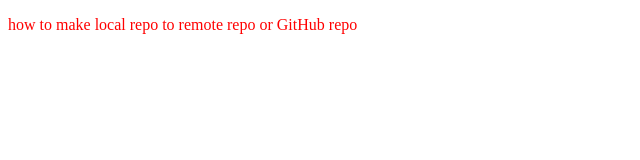
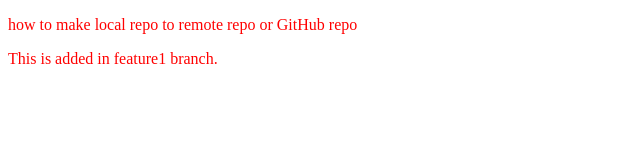
Before and after one commit to ujjwal0182/LocalRepo, a plain HTML site: page index.html in a window 1280 px wide. Shown: the whole page, without its empty margins (0-640 px from the left). Drawn offline with Linux system fonts and the light colour scheme.

Commit message:
Added a new feature in feature1 branch

```diff
--- a/index.html
+++ b/index.html
@@ -8,5 +8,6 @@
 </head>
 <body>
     <p>how to make local repo to remote repo or GitHub repo</p>
+    <p>This is added in feature1 branch.</p>
 </body>
 </html>
```
